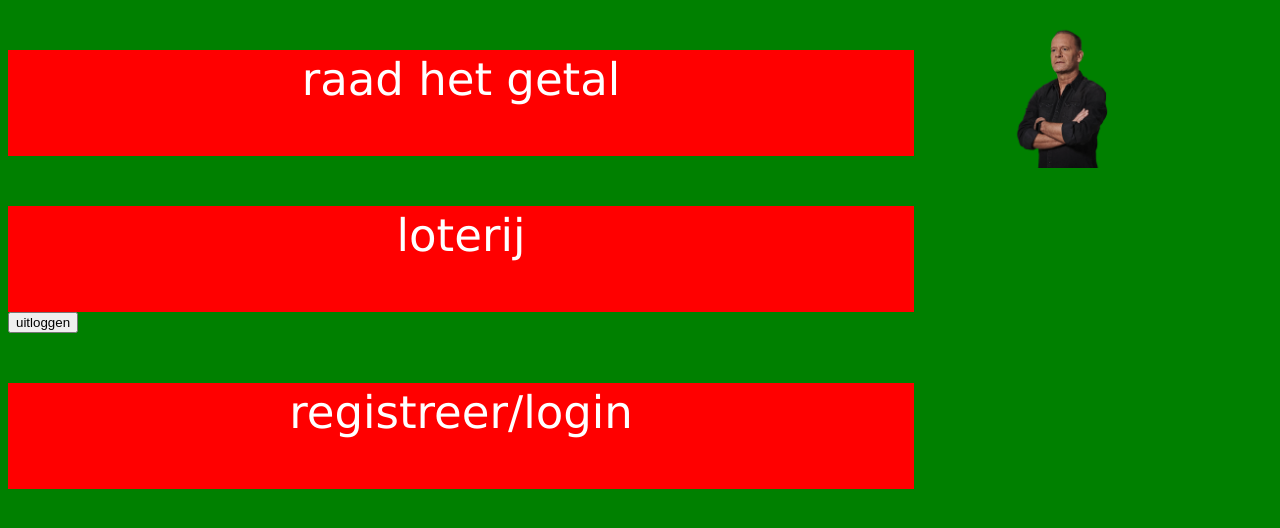
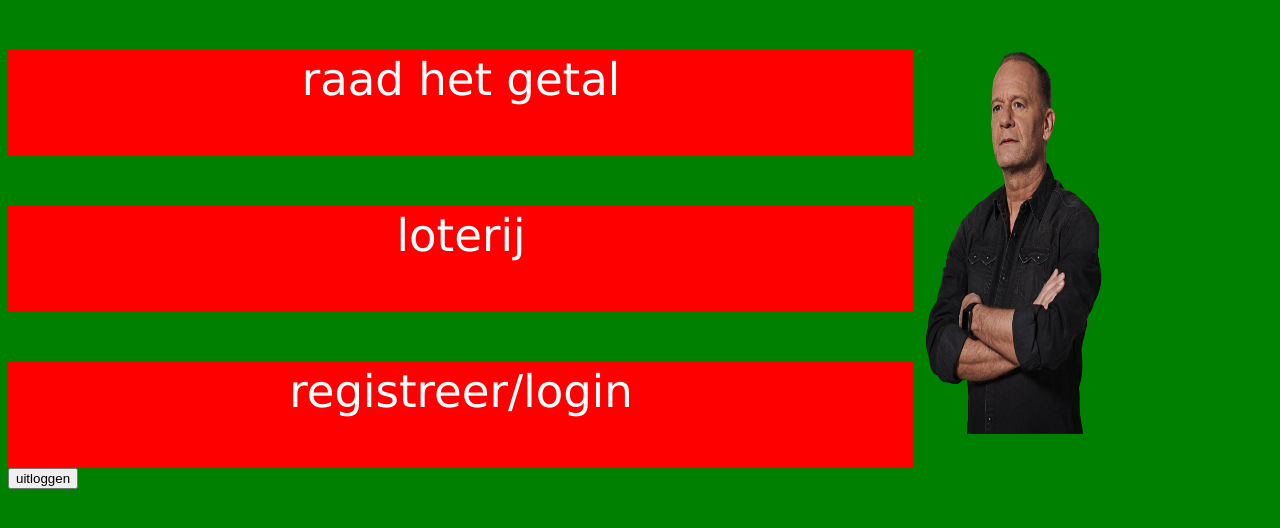
Before and after one commit to StevenSeagull1/loterij, a PHP site: page / in a window 1280 px wide. Shown: the top 528 px of the page. Run offline with PHP 8.4, Linux system fonts and the light colour scheme.

Commit message:
bbdfbfdbdfbfdbfd

```diff
--- a/view/homepage.css
+++ b/view/homepage.css
@@ -70,3 +70,9 @@ img {
     margin-left: 1000px;
     margin-top: -32px;
 }
+
+#ronnie{
+    height: 416px;
+    width: 195px;
+    margin-left: 900px;
+}
--- a/view/menubalk.php
+++ b/view/menubalk.php
@@ -1,12 +1,12 @@
 
 <link rel="stylesheet" href="view/homepage.css">
 
-<img src="view/images/Ronrb.png">
+<img id="ronnie" src="view/images/Ronrb.png">
 
 <a href='?action=spel' target="blank"><div class="Spel">raad het getal</div></a>
 <a href='?action=loterij' target="blank"><div class="Loterij">loterij</div></a>
 
-<a href="?action=uitloggen"><button>uitloggen</button></a>
+
 
 
 <?php
@@ -17,3 +17,4 @@
         echo '<a href="?action=login" target="blank"><div class="Spel">registreer/login</div></a>';
     }
 ?>
+<a href="?action=uitloggen"><button>uitloggen</button></a>
```
Also changed, not shown: model/model.php (line endings or trailing spaces), view/spel.css (line endings or trailing spaces).
